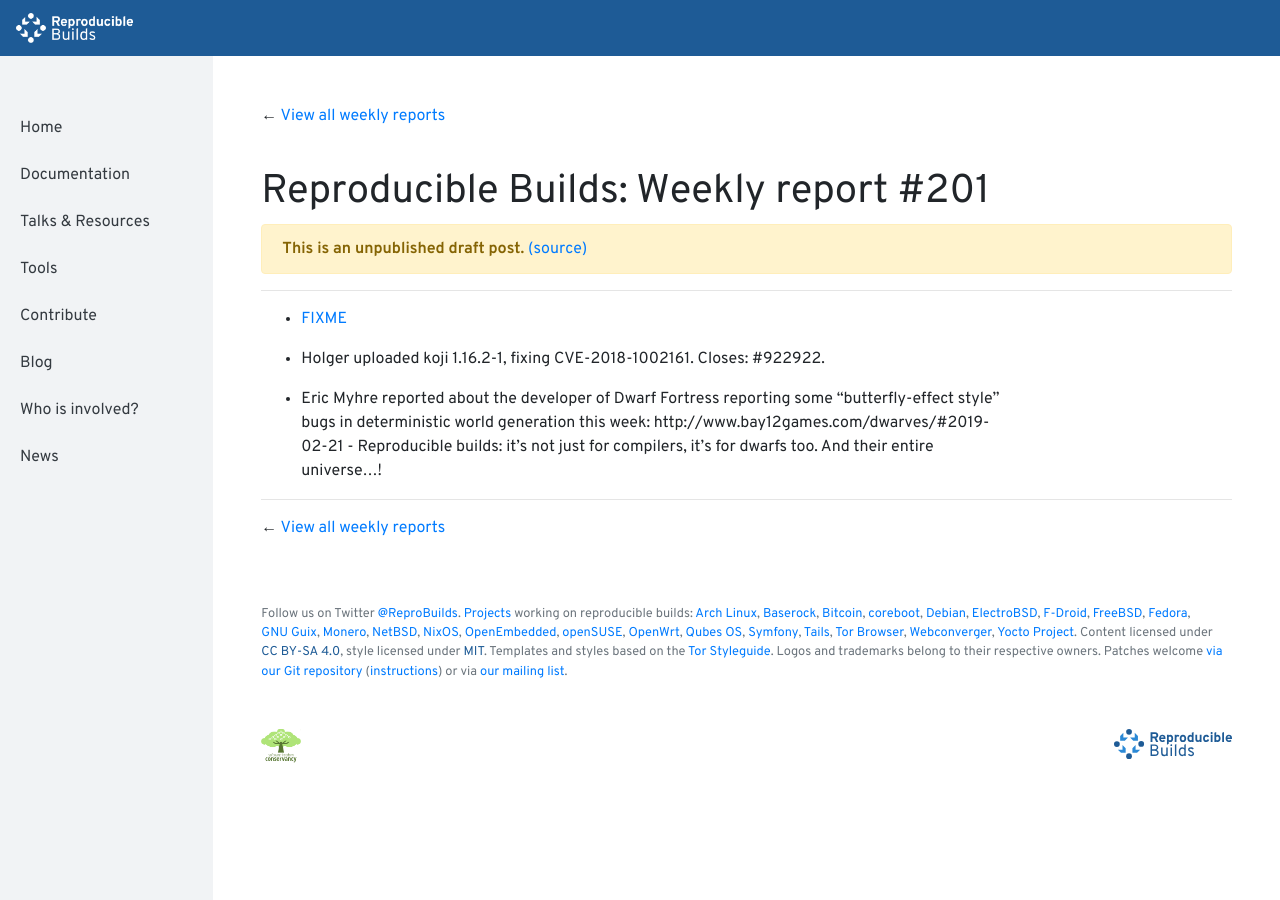
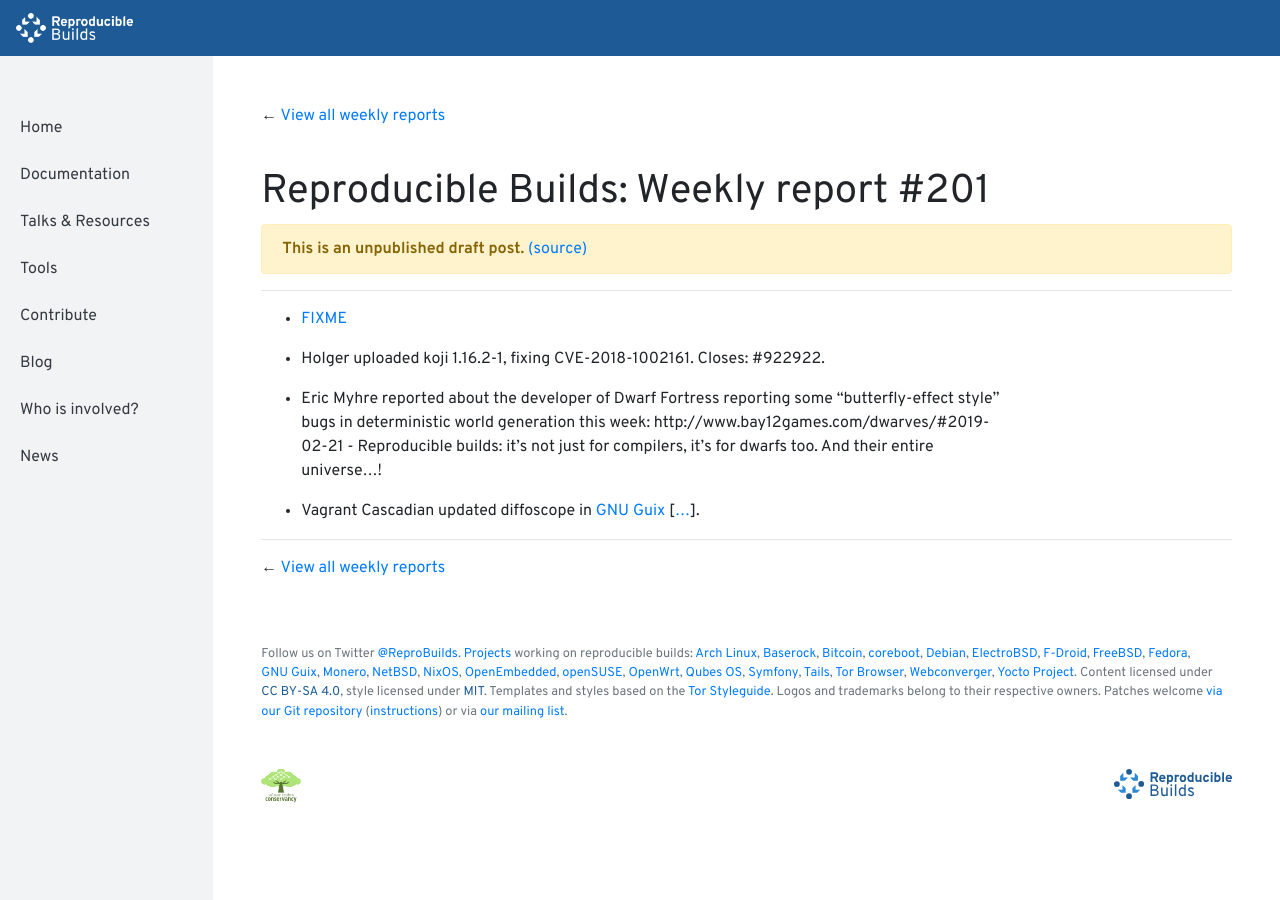
Before and after one commit to prototypefund/reproducible-website, a Jekyll site: the page built from _blog/posts/201.md, in a window 1280 px wide and 900 px high. Built offline with Jekyll 4.4.1, drawn with Linux system fonts in a browser that asks for light colours.

Commit message:
201: Updated diffoscope in GNU Guix.

```diff
--- a/_blog/posts/201.md
+++ b/_blog/posts/201.md
@@ -9,3 +9,5 @@
 
 * Eric Myhre reported about the developer of Dwarf Fortress reporting some "butterfly-effect style" bugs in
 deterministic world generation this week: http://www.bay12games.com/dwarves/#2019-02-21 - Reproducible builds: it's not just for compilers, it's for dwarfs too.  And their entire universe...!
+
+* Vagrant Cascadian updated diffoscope in [GNU Guix](https://www.gnu.org/software/guix/) [[...](https://git.savannah.gnu.org/cgit/guix.git/commit/?id=6dacaa70a0874662cbdabfc6df987cd5a09a518c)].
```
